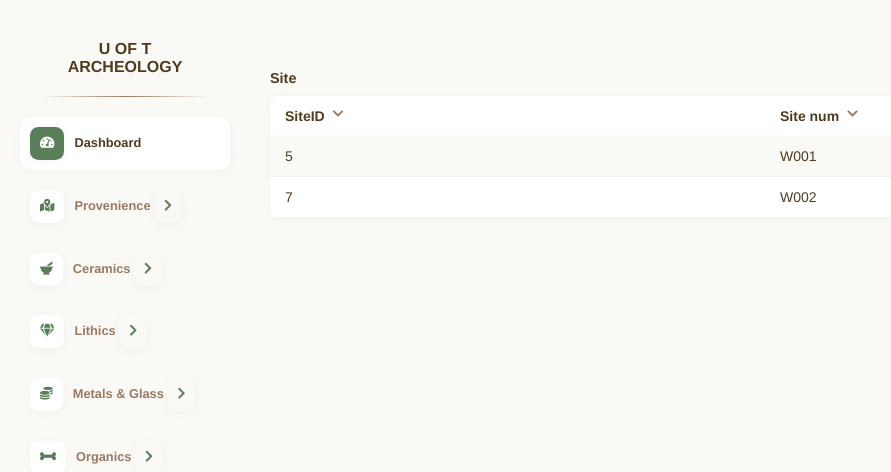
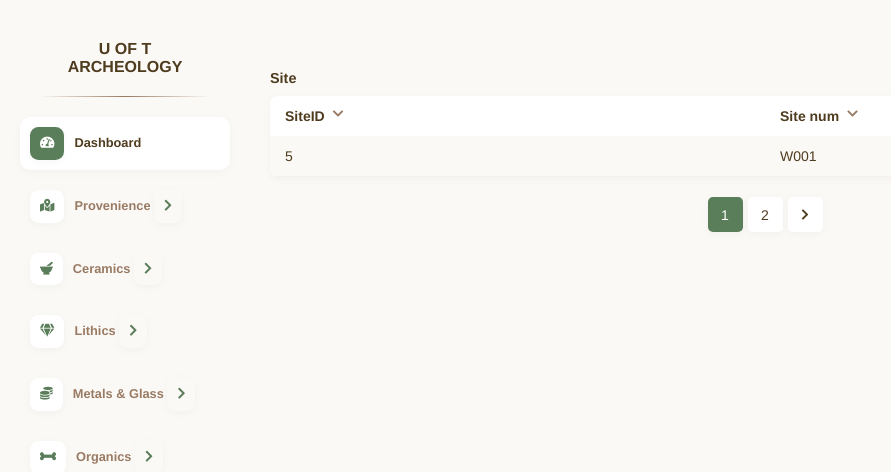
Before and after one commit to Kalshone/ArcheologyWeb, a Django app: page /Site/ in a window 1280 px wide. Shown: the top 472 px of the page, without its empty margins (0-891 px from the left). Run offline with Django 5.2, Linux system fonts and the light colour scheme; data comes from the database, SQL or seed files in the repository.

Commit message:
added pagenation

```diff
--- a/myapp/views.py
+++ b/myapp/views.py
@@ -15,6 +15,7 @@ from django.contrib.auth.decorators import user_passes_test
 from django.contrib.auth.models import User, Group
 from .models import EditorTablePermission
 from .forms import EditorTablePermissionForm
+from django.core.paginator import Paginator
 import json
 
 def is_admin(user):
@@ -130,16 +131,7 @@ def dashboard(request):
 
 def table_view(request, model_name):
     model = apps.get_model(app_label='myapp', model_name=model_name)
-    # objects = model.objects.all()
-
-    try:
-        objects = model.objects.all()
-        print(f"Successfully retrieved {objects.count()} objects")
-        for obj in objects:
-            print(f"Object: {obj}")
-    except Exception as e:
-        print(f"Error retrieving objects: {e}")
-        objects = []
+    objects = model.objects.all()
 
     can_add = False
     can_edit = False
@@ -162,6 +154,10 @@ def table_view(request, model_name):
             except EditorTablePermission.DoesNotExist:
                 pass
 
+    paginator = Paginator(objects, 1)  # Show 10 items per page
+    page_number = request.GET.get('page')
+    page_obj = paginator.get_page(page_number)
+
     if request.method == 'POST':
         object_data = {field: request.POST[field] for field in request.POST if field != 'csrfmiddlewaretoken'}
         try:
@@ -169,7 +165,6 @@ def table_view(request, model_name):
             return JsonResponse({'success': True})
         except IntegrityError:
             return JsonResponse({'success': False, 'error': f"A {model_name} with this ID already exists."})
-
 
     headers = [{
         'name': field.name,
@@ -179,12 +174,13 @@ def table_view(request, model_name):
     } for field in model._meta.fields]
 
     return render(request, 'table_view.html', {
-        'objects': objects,
+        'objects':  page_obj,
         'headers': headers,
         'model_name': model_name,
         'can_add': can_add,
         'can_edit': can_edit,
         'can_delete': can_delete,
+        'page_obj': page_obj,
         'is_editor': request.user.is_authenticated and request.user.groups.filter(name='Editor').exists(),
         'is_admin': request.user.is_authenticated and request.user.is_superuser,
     })
--- a/static/css/styles.css
+++ b/static/css/styles.css
@@ -447,7 +447,58 @@ Ensure transparent background on striped rows
 }
 
 
+/* Pagination */
+.pagination {
+  display: flex;
+  justify-content: center;
+  align-items: center;
+  margin-top: 20px;
+  gap: 5px;
+}
 
+.pagination-link {
+  display: flex;
+  justify-content: center;
+  align-items: center;
+  min-width: 35px;
+  height: 35px;
+  padding: 0 10px;
+  border-radius: 5px;
+  background-color: #fff;
+  color: #4f3c1f;
+  text-decoration: none;
+  font-size: 14px;
+  transition: all 0.3s ease;
+  box-shadow: 0 2px 6px rgba(180, 180, 180, 0.1);
+}
+
+.pagination-link:hover {
+  background-color: #f5f0eb;
+  color: #4f3c1f;
+}
+
+.pagination-link.active {
+  background-color: #5a7d5a;
+  color: #fff;
+}
+
+.pagination-link.first,
+.pagination-link.last {
+  background-color: #fff;
+}
+
+.pagination-link.first:hover,
+.pagination-link.last:hover {
+    background-color: #f5f0eb;
+}
+
+.pagination .fas {
+    font-size: 12px;
+    background: none;
+    color: #4f3c1f;
+    box-shadow: none;
+    padding: 0;
+}
 
 /* #addSiteForm {
   /* margin-top: 20px; */
--- a/templates/table_view.html
+++ b/templates/table_view.html
@@ -200,5 +200,24 @@
                 {% endfor %}
             </tbody>
         </table>
+
+        <!-- Pagination -->
+        <div class="pagination">
+            {% if page_obj.has_previous %}
+                <a href="?page=1" class="pagination-link first"><i class="fas fa-chevron-left"></i></a>
+            {% endif %}
+
+            {% for i in page_obj.paginator.page_range %}
+                {% if page_obj.number == i %}
+                    <span class="pagination-link active">{{ i }}</span>
+                {% elif i >= page_obj.number|add:"-2" and i <= page_obj.number|add:"2" %}
+                    <a href="?page={{ i }}" class="pagination-link">{{ i }}</a>
+                {% endif %}
+            {% endfor %}
+
+            {% if page_obj.has_next %}
+                <a href="?page={{ page_obj.paginator.num_pages }}" class="pagination-link last"><i class="fas fa-chevron-right"></i></a>
+            {% endif %}
+        </div>
     </div>
 </body>
```
Lines whose indentation alone changed are shown as unchanged.
